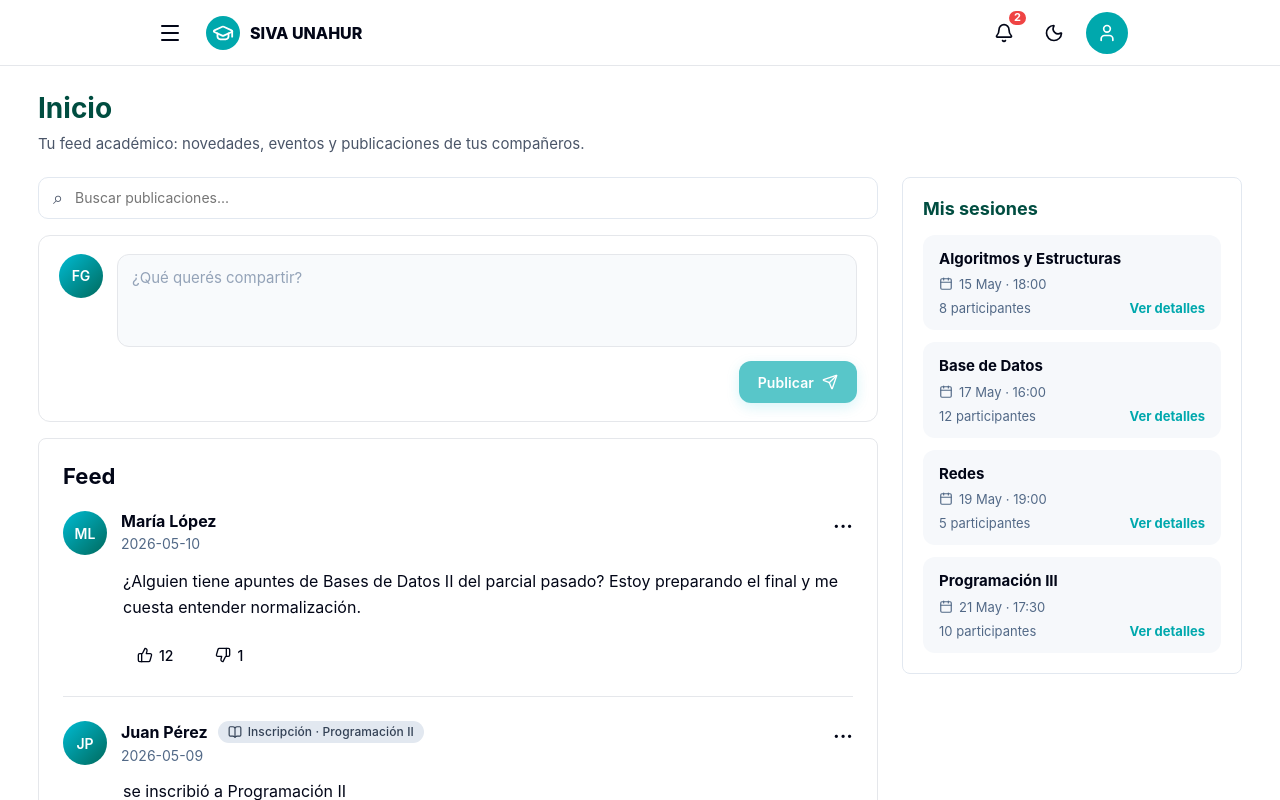
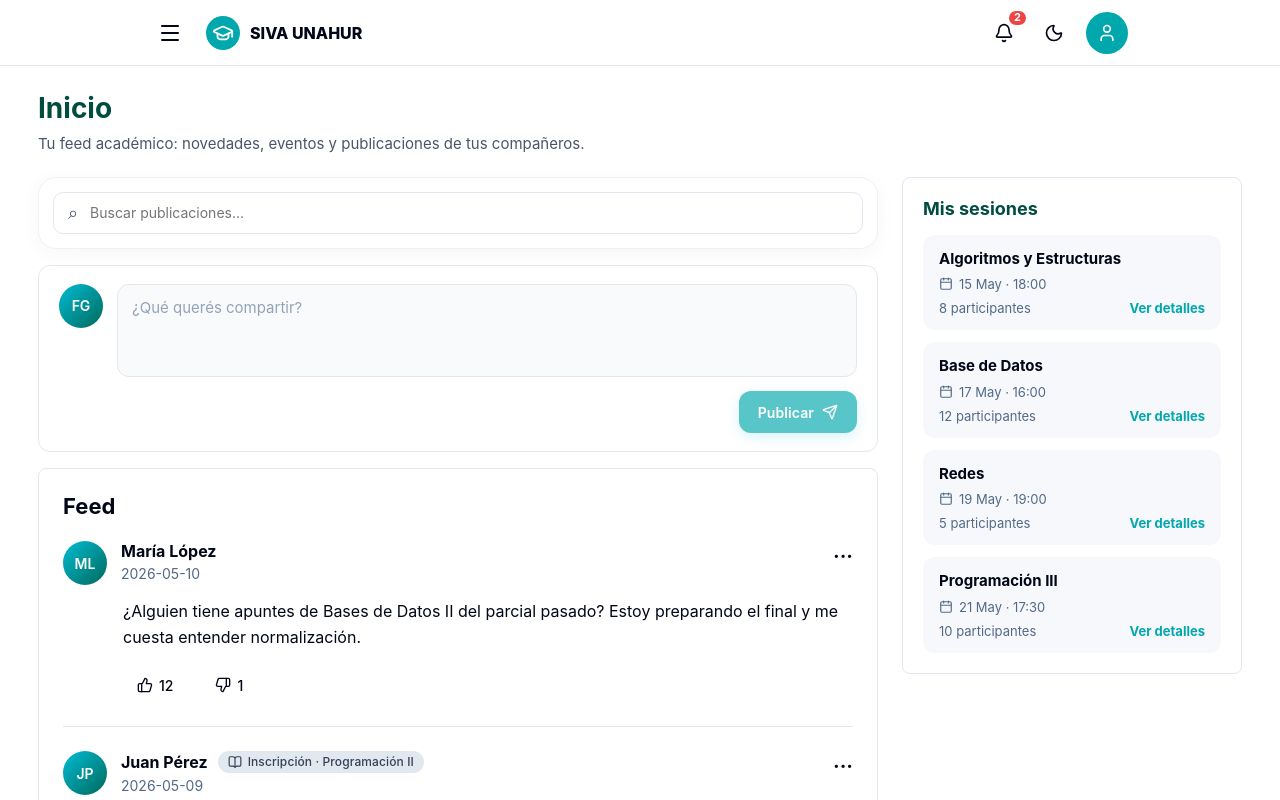
Before and after one commit to DesApp-2026c1-Grupo-5/Sistema-de-Acompa-amiento-de-Alumnos-Universitarios, a React (Vite) app in the folder frontEnd/acompañamiento de alumnos/: page /student/home in a window 1280 px wide. Shown: the top 800 px of the page. Built offline with nearby package versions, Linux system fonts and the light colour scheme.

Commit message:
agregado de div para el fondo del SearchBar en el Home/Feed

```diff
--- a/frontEnd/acompañamiento de alumnos/src/pages/student/HomeStudent.jsx
+++ b/frontEnd/acompañamiento de alumnos/src/pages/student/HomeStudent.jsx
@@ -83,11 +83,13 @@ function HomeStudent() {
 
       <div className={styles.grid}>
         <div className={styles.main}>
-          <SearchBar
-            value={searchTerm}
-            onChange={(e) => setSearchTerm(e.target.value)}
-            placeholder="Buscar publicaciones..."
-          />
+          <div className={styles.searchWrapper}>
+            <SearchBar
+              value={searchTerm}
+              onChange={(e) => setSearchTerm(e.target.value)}
+              placeholder="Buscar publicaciones..."
+            />
+          </div>
 
           <CreatePostCard user={currentUser} onPublish={handlePublish} />
 
--- a/frontEnd/acompañamiento de alumnos/src/pages/student/HomeStudent.module.css
+++ b/frontEnd/acompañamiento de alumnos/src/pages/student/HomeStudent.module.css
@@ -25,6 +25,20 @@
   gap: 16px;
 }
 
+.searchWrapper {
+  background: #ffffff;
+  border: 1px solid #eef2f6;
+  border-radius: 18px;
+  padding: 14px;
+  box-shadow: 0 4px 20px rgba(15, 23, 42, 0.04);
+}
+
+:global(html.dark) .searchWrapper {
+  background: #1e293b;
+  border-color: #334155;
+  box-shadow: 0 4px 20px rgba(0, 0, 0, 0.25);
+}
+
 @media (max-width: 1024px) {
   .grid {
     grid-template-columns: minmax(0, 1fr) 300px;
```
